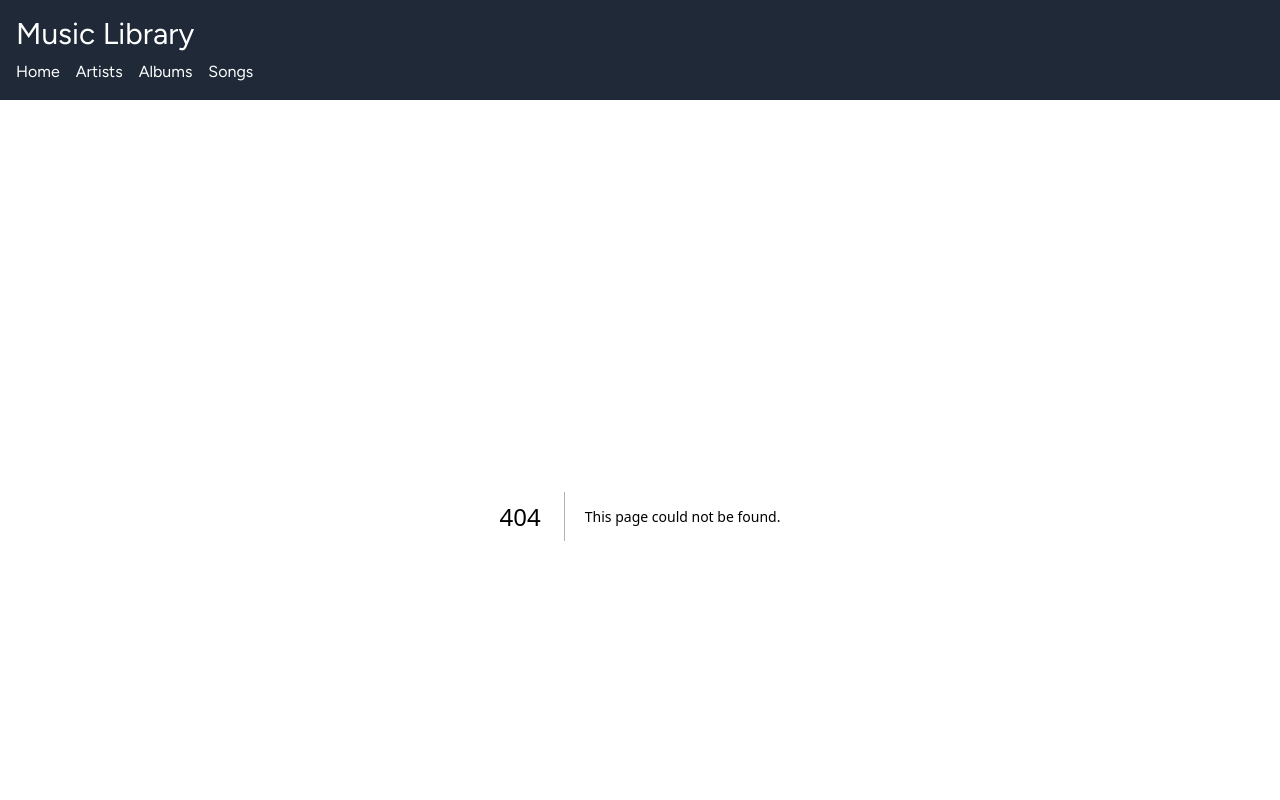
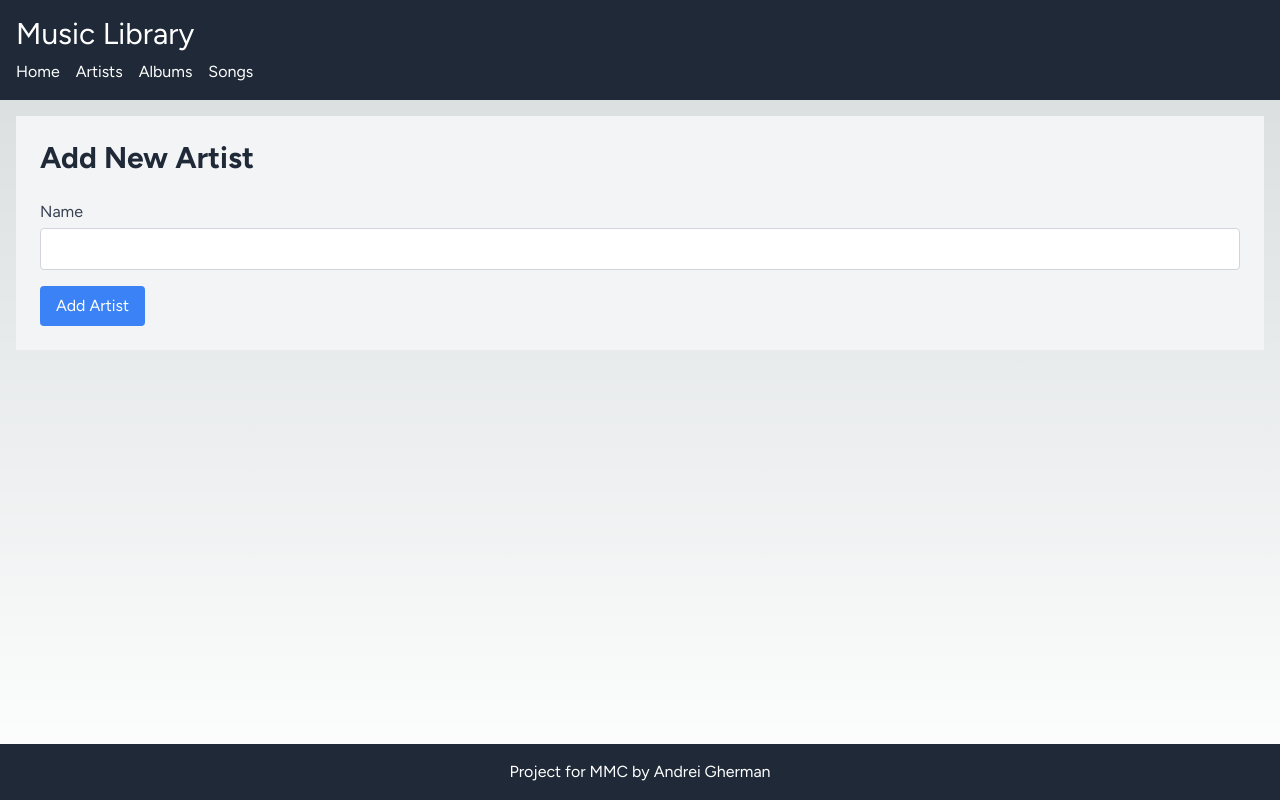
Before and after one commit to Gherman-Andrei/mmc-project, a Next.js app in the folder frontend/: page /artist/add in a window 1280 px wide. Before the commit this address had no page. Shown: the top 800 px of the page. Built offline with nearby package versions, Linux system fonts and the light colour scheme.

Commit message:
break the addPage in 3 separate add pages

```diff
--- /dev/null
+++ b/frontend/src/app/album/add/page.tsx
@@ -0,0 +1,83 @@
+"use client"
+import { useState, useEffect } from "react";
+import axios from 'axios';
+
+export default function AddAlbum() {
+    const [albumTitle, setAlbumTitle] = useState('');
+    const [albumDescription, setAlbumDescription] = useState('');
+    const [artistId, setArtistId] = useState('');
+    const [artists, setArtists] = useState([]);
+
+    useEffect(() => {
+        const fetchArtists = async () => {
+            try {
+                const response = await axios.get('http://localhost:5000/api/artists');
+                setArtists(response.data);
+            } catch (error) {
+                console.error('Error fetching artists:', error);
+            }
+        };
+        fetchArtists();
+    }, []);
+
+    const handleSubmit = async (e) => {
+        e.preventDefault();
+        try {
+            await axios.post('http://localhost:5000/api/albums', {
+                title: albumTitle,
+                description: albumDescription,
+                artistId: parseInt(artistId)
+            });
+            alert('Album successfully added!');
+            setAlbumTitle('');
+            setAlbumDescription('');
+            setArtistId('');
+        } catch (error) {
+            console.error('Error adding album:', error);
+            alert('Failed to add album.');
+        }
+    };
+
+    return (
+        <div className="p-6 bg-gray-100">
+            <h1 className="text-3xl font-bold mb-6 text-gray-800">Add New Album</h1>
+            <form onSubmit={handleSubmit}>
+                <div className="mb-4">
+                    <label className="block text-gray-700">Title</label>
+                    <input
+                        type="text"
+                        value={albumTitle}
+                        onChange={(e) => setAlbumTitle(e.target.value)}
+                        className="block w-full mt-1 p-2 border border-gray-300 rounded text-black"
+                    />
+                </div>
+                <div className="mb-4">
+                    <label className="block text-gray-700">Description</label>
+                    <textarea
+                        value={albumDescription}
+                        onChange={(e) => setAlbumDescription(e.target.value)}
+                        className="block w-full mt-1 p-2 border border-gray-300 rounded text-black"
+                    />
+                </div>
+                <div className="mb-4">
+                    <label className="block text-gray-700">Artist</label>
+                    <select
+                        value={artistId}
+                        onChange={(e) => setArtistId(e.target.value)}
+                        className="block w-full mt-1 p-2 border border-gray-300 rounded text-black"
+                    >
+                        <option value="">Select Artist</option>
+                        {artists.map((artist) => (
+                            <option key={artist.id} value={artist.id}>
+                                {artist.name}
+                            </option>
+                        ))}
+                    </select>
+                </div>
+                <button type="submit" className="bg-blue-500 text-white px-4 py-2 rounded hover:bg-blue-700">
+                    Add Album
+                </button>
+            </form>
+        </div>
+    );
+}
--- /dev/null
+++ b/frontend/src/app/artist/add/page.tsx
@@ -0,0 +1,39 @@
+"use client"
+import { useState } from "react";
+import axios from 'axios';
+
+export default function AddArtist() {
+    const [name, setName] = useState('');
+
+    const handleSubmit = async (e) => {
+        e.preventDefault();
+        try {
+            await axios.post('http://localhost:5000/api/artists', { name });
+            alert('Artist successfully added!');
+            setName('');
+        } catch (error) {
+            console.error('Error adding artist:', error);
+            alert('Failed to add artist.');
+        }
+    };
+
+    return (
+        <div className="p-6 bg-gray-100">
+            <h1 className="text-3xl font-bold mb-6 text-gray-800">Add New Artist</h1>
+            <form onSubmit={handleSubmit}>
+                <div className="mb-4">
+                    <label className="block text-gray-700">Name</label>
+                    <input
+                        type="text"
+                        value={name}
+                        onChange={(e) => setName(e.target.value)}
+                        className="block w-full mt-1 p-2 border border-gray-300 rounded text-black"
+                    />
+                </div>
+                <button type="submit" className="bg-blue-500 text-white px-4 py-2 rounded hover:bg-blue-700">
+                    Add Artist
+                </button>
+            </form>
+        </div>
+    );
+}
--- /dev/null
+++ b/frontend/src/app/song/add/page.tsx
@@ -0,0 +1,84 @@
+"use client"
+import { useState, useEffect } from "react";
+import axios from 'axios';
+
+export default function AddSong() {
+    const [songTitle, setSongTitle] = useState('');
+    const [songLength, setSongLength] = useState('');
+    const [albumId, setAlbumId] = useState('');
+    const [albums, setAlbums] = useState([]);
+
+    useEffect(() => {
+        const fetchAlbums = async () => {
+            try {
+                const response = await axios.get('http://localhost:5000/api/albums');
+                setAlbums(response.data);
+            } catch (error) {
+                console.error('Error fetching albums:', error);
+            }
+        };
+        fetchAlbums();
+    }, []);
+
+    const handleSubmit = async (e) => {
+        e.preventDefault();
+        try {
+            await axios.post('http://localhost:5000/api/songs', {
+                title: songTitle,
+                length: songLength,
+                albumId: parseInt(albumId)
+            });
+            alert('Song successfully added!');
+            setSongTitle('');
+            setSongLength('');
+            setAlbumId('');
+        } catch (error) {
+            console.error('Error adding song:', error);
+            alert('Failed to add song.');
+        }
+    };
+
+    return (
+        <div className="p-6 bg-gray-100">
+            <h1 className="text-3xl font-bold mb-6 text-gray-800">Add New Song</h1>
+            <form onSubmit={handleSubmit}>
+                <div className="mb-4">
+                    <label className="block text-gray-700">Title</label>
+                    <input
+                        type="text"
+                        value={songTitle}
+                        onChange={(e) => setSongTitle(e.target.value)}
+                        className="block w-full mt-1 p-2 border border-gray-300 rounded text-black"
+                    />
+                </div>
+                <div className="mb-4">
+                    <label className="block text-gray-700">Length</label>
+                    <input
+                        type="text"
+                        value={songLength}
+                        onChange={(e) => setSongLength(e.target.value)}
+                        className="block w-full mt-1 p-2 border border-gray-300 rounded text-black"
+                    />
+                </div>
+                <div className="mb-4">
+                    <label className="block text-gray-700">Album</label>
+                    <select
+                        value={albumId}
+                        onChange={(e) => setAlbumId(e.target.value)}
+                        className="block w-full mt-1 p-2 border border-gray-300 rounded text-black"
+                    >
+                        <option value="">Select Album</option>
+                        {albums.map((album) => (
+                            <option key={album.id} value={album.id}>
+                                {album.title}
+                            </option>
+                        ))}
+                    </select>
+                </div>
+                <button type="submit" className="bg-blue-500 text-white px-4 py-2 rounded hover:bg-blue-700">
+                    Add Song
+                </button>
+            </form>
+        </div>
+    );
+}
```
